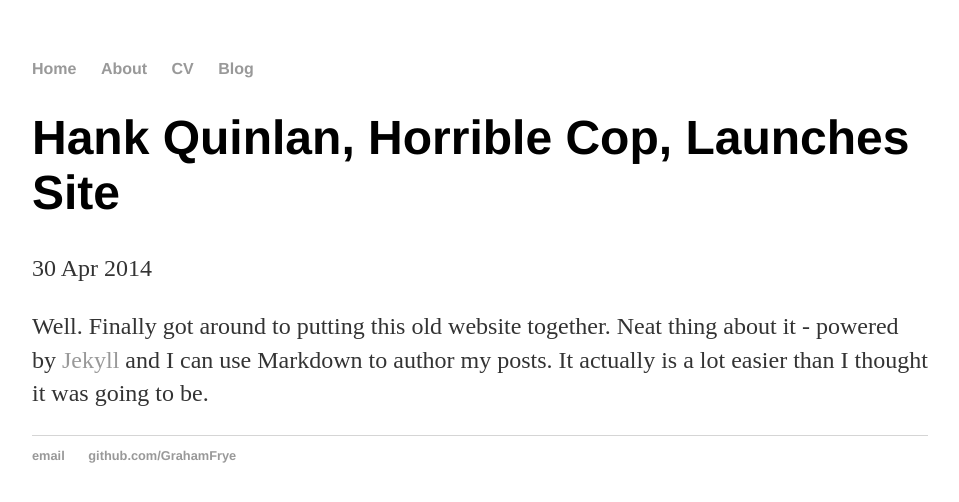
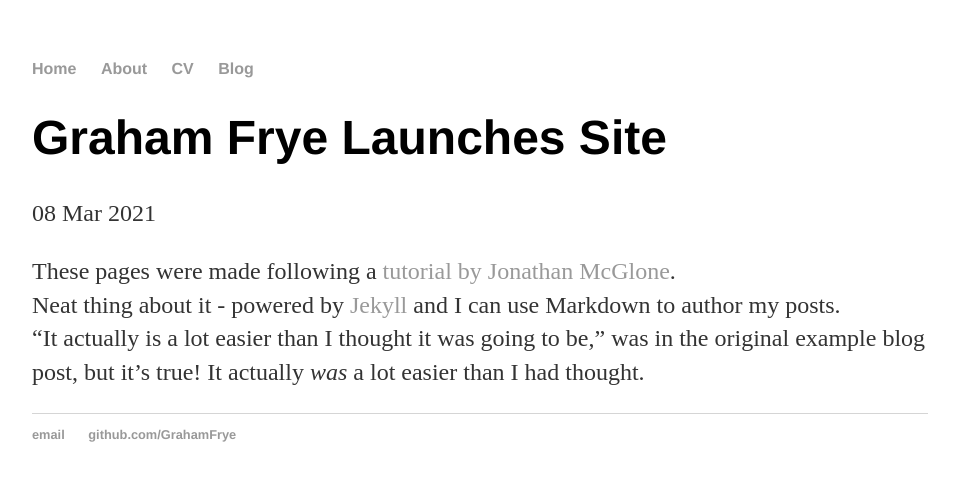
Before and after one commit to GrahamFrye/GrahamFrye.github.io, a Jekyll site: the page built from _posts/2014-04-30-hank-quinlan-site-launched.md, in a window 1280 px wide. Shown: the top 502 px of the page, without its empty margins (160-1119 px from the left). Built offline with Jekyll 4.4.1, drawn with Linux system fonts in a browser that asks for light colours.

Commit message:
Update 2014-04-30-hank-quinlan-site-launched.md

```diff
--- a/_posts/2014-04-30-hank-quinlan-site-launched.md
+++ b/_posts/2014-04-30-hank-quinlan-site-launched.md
@@ -1,7 +1,7 @@
 ---
 layout: post
-title: "Hank Quinlan, Horrible Cop, Launches Site"
-date: 2014-04-30
+title: "Graham Frye Launches Site"
+date: 2021-03-08
 ---
 
-Well. Finally got around to putting this old website together. Neat thing about it - powered by [Jekyll](http://jekyllrb.com) and I can use Markdown to author my posts. It actually is a lot easier than I thought it was going to be.
+These pages were made following a [tutorial by Jonathan McGlone](http://jmcglone.com/guides/github-pages/).<br> Neat thing about it - powered by [Jekyll](http://jekyllrb.com) and I can use Markdown to author my posts.<br>"It actually is a lot easier than I thought it was going to be," was in the original example blog post, but it's true! It actually *was* a lot easier than I had thought.
```
